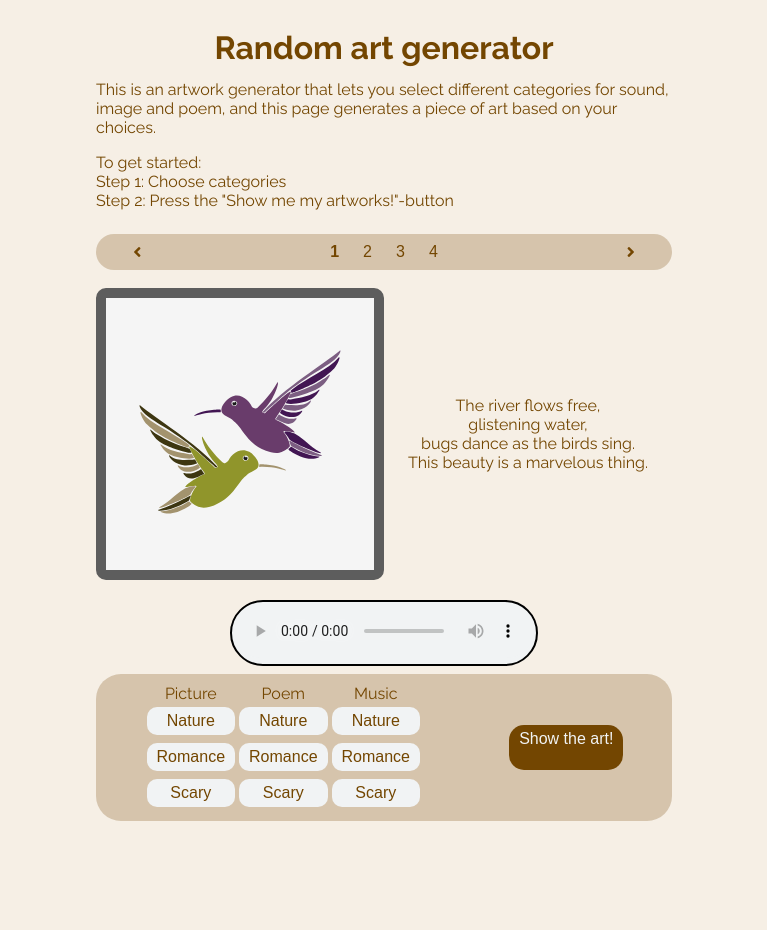
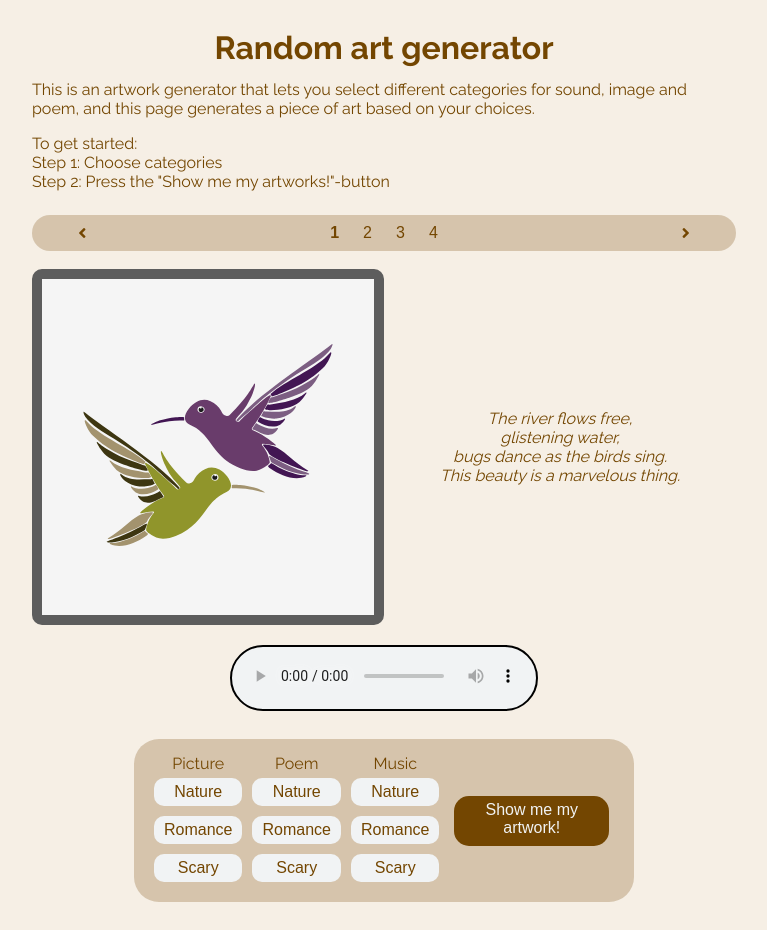
Before and after one commit to cherrybeans/it2810-art-exhibition, a React (Create React App) app: page / in a window 1280 px wide. Shown: the whole page, without its empty margins (256-1023 px from the left). Before the commit the page ends 829 px from the top, so only its background shows below. Built offline with nearby package versions, Linux system fonts and the light colour scheme.

Commit message:
#19 Additional styling, responsiveness

```diff
--- a/src/App.css
+++ b/src/App.css
@@ -22,7 +22,6 @@ body {
     "header"
     "intro"
     "categories"
-    "showbutton"
     "tabs"
     "art";
 }
@@ -30,7 +29,7 @@ body {
 @media only screen and (min-width: 600px) {
   .App-wrapper {
     display: grid;
-    max-width: 50%;
+    max-width: 80%;
     grid-template-rows: 3em;
     grid-template-columns: 50% 50%;
     grid-template-areas:
@@ -41,6 +40,13 @@ body {
       "categories categories";
   }
 }
+
+@media only screen and (min-width: 800px) {
+  .App-wrapper {
+    max-width: 60%;
+  }
+}
+
 /* Grid area wrappers */
 
 .App-header {
@@ -58,11 +64,8 @@ body {
 .App-categories {
   grid-area: categories;
   width: 100%;
-}
-
-.App-show-button {
-  grid-area: showbutton;
-  width: 100%;
+  display: flex;
+  justify-content: center;
 }
 
 .App-tabs {
@@ -100,11 +103,12 @@ body {
   display: flex;
   text-align: center;
   justify-content: center;
+  font-style: italic;
 }
 
 .App-artwork-music {
-  margin-top: 20px;
-  border: 2px  #000000 solid;
+  margin: 20px;
+  border: 2px #000000 solid;
   border-radius: 40px;
   background-color: #f1f3f4;
   padding: 2px;
--- a/src/containers/Categories.css
+++ b/src/containers/Categories.css
@@ -2,10 +2,19 @@
  display: flex;
  background-color: #73460140;
  border-radius: 25px;
- padding: 10px;
+ padding: 15px;
  align-items: center;
  justify-content: space-around;
+ flex-direction: column;
+ max-width: 500px;
+ margin-bottom: 20px;
 }
+
+@media only screen and (min-width: 1000px) {
+    .Categories-categoryContainer {
+        flex-direction: row;
+    }
+  }
 
 .Categories-categoryCollectionContainer {
     display: grid;
@@ -18,11 +27,11 @@
 }
 
 .Categories-button {
-    height: 45px;
+    height: 50px;
     font-size: 15px;
     border: none;
     font-size: 16px;
-    margin-left: 10px;
+    margin  : 10px;
     background-color: #734601;
     padding: 5px 10px;;
     display: flex;
--- a/src/containers/Categories.js
+++ b/src/containers/Categories.js
@@ -64,7 +64,7 @@ class Categories extends Component {
           onClick={() => this.updateChoices()}
           disabled={this.isButtonDisabled()}
         >
-          Show the art!
+          Show me my artwork!
         </button>
       </div>
     );
--- a/src/containers/CategoryCollection.css
+++ b/src/containers/CategoryCollection.css
@@ -6,7 +6,7 @@
 .CategoryCollection-categoryButton {
     border: none;
     font-size: 16px;
-    margin: 4px 2px;
+    margin: 5px;
     color: #734601;
     padding: 5px 10px;;
     display: flex;
```
